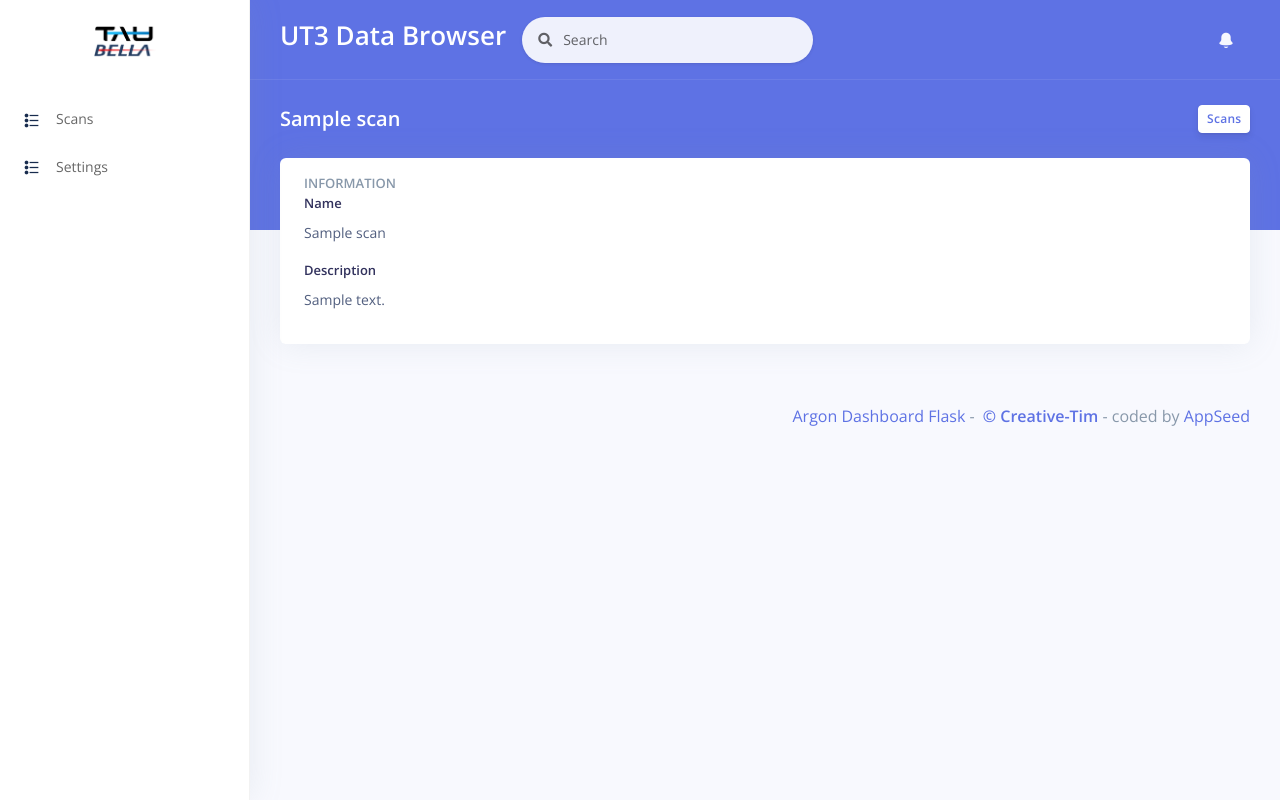
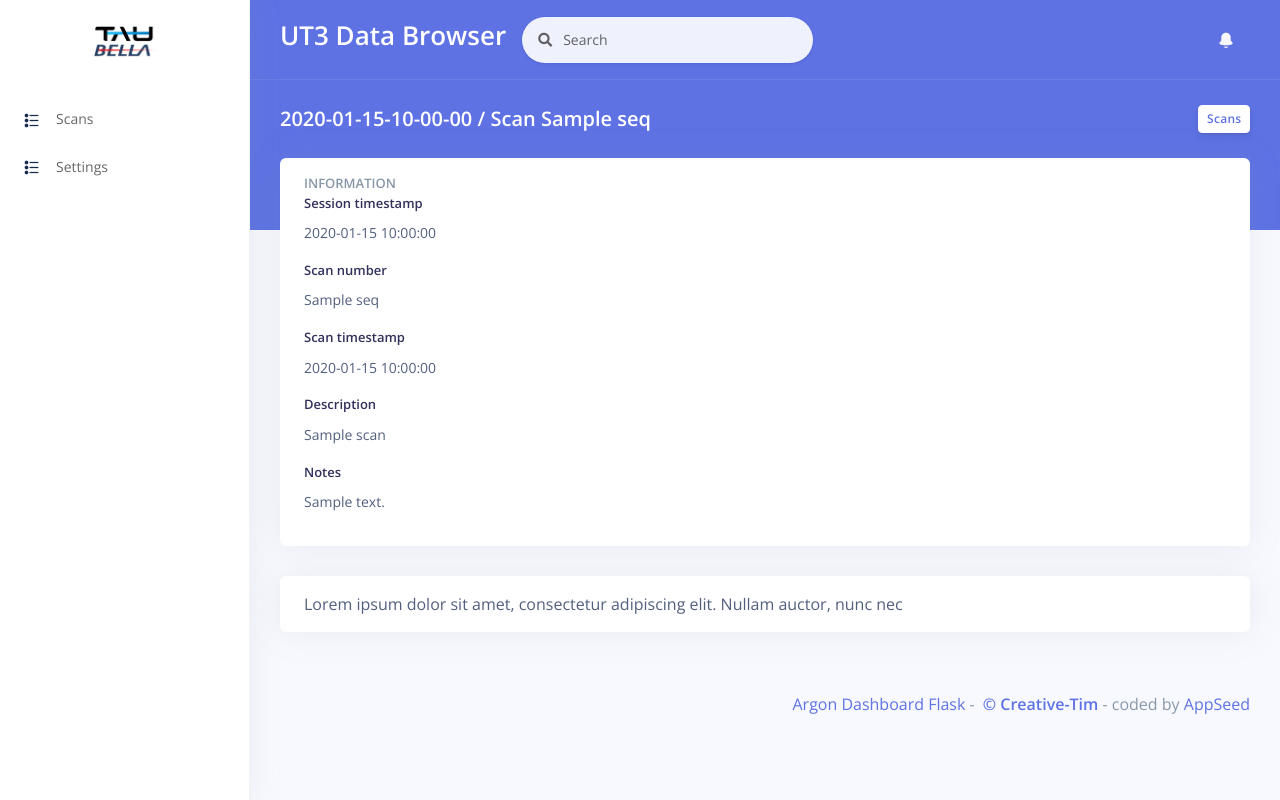
Before and after one commit to TAUSystems/UT3DataBrowser, a Flask app: template ut3_data_browser/apps/templates/home/scan.html in a window 1280 px wide. Run offline with Flask 2, Linux system fonts and the light colour scheme; the template is opened without the code that fills it: most values are stand-ins (such as "Sample title", 1, 10 or a date in 2020); some libraries are stand-ins or nearby versions.

Commit message:
Make Scan NamedTuple match scan Table
Also change a few more "experiment" to "scan"

```diff
--- a/ut3_data_browser/apps/templates/home/scan.html
+++ b/ut3_data_browser/apps/templates/home/scan.html
@@ -1,6 +1,6 @@
 {% extends 'layouts/base.html' %}
 
-{% block title %} Scan {{ scan.name }} {% endblock title %}
+{% block title %} {{scan.session_timestamp.strftime('%Y-%m-%d-%H-%M-%S%Z')}} / Scan {{scan.seq}} {% endblock title %}
 
 {% block content %}
 
@@ -9,7 +9,7 @@
       <div class="header-body">
         <div class="row align-items-center py-4">
           <div class="col-lg-6 col-7">
-            <h6 class="h2 text-white d-inline-block mb-0">{{ scan.name }}</h6>
+            <h6 class="h2 text-white d-inline-block mb-0">{{scan.session_timestamp.strftime('%Y-%m-%d-%H-%M-%S%Z')}} / Scan {{scan.seq}}</h6>
           </div>
           <div class="col-lg-6 col-5 text-right">
             <a href="/scans" class="btn btn-sm btn-neutral">Scans</a>
@@ -25,19 +25,33 @@
       <div class="col">
 
         <div class="card card-stats">
-          <!-- Run information -->
+          <!-- Scan information -->
           <div class="card-body">
             <div class="row">
               <div class="col">
                 <h5 class="card-title text-uppercase text-muted mb-0">Information</h5>
               </div>
             </div>
-            <h5>Name</h5>
-            <p class="text-sm">{{ scan.name }}</p>
+            <h5>Session timestamp</h5>
+            <p class="text-sm">{{ scan.session_timestamp }}</p>
+            <h5>Scan number</h5>
+            <p class="text-sm">{{ scan.seq }}</p>
+            <h5>Scan timestamp</h5>
+            <p class="text-sm">{{ scan.timestamp }}</p>
             <h5>Description</h5>
-            <p class="text-sm">{{ scan.description }}</p>
+            <p class="text-sm">{{ scan.title }}</p>
+            <h5>Notes</h5>
+            <p class="text-sm">{{ scan.notes }}</p>
           </div>
         </div>
+
+        <div class="card card-stats">
+          <!-- Scan images -->
+          <div class="card-body">
+            Lorem ipsum dolor sit amet, consectetur adipiscing elit. Nullam auctor, nunc nec
+          </div>
+        </div>
+
       </div>
     </div>
 
```
Also changed, not shown: ut3_data_browser/apps/home/routes.py (+2 -5 lines), ut3_data_browser/apps/logic/scans.py (+18 -2 lines), ut3_data_browser/apps/templates/home/scans.html (+7 -11 lines).
